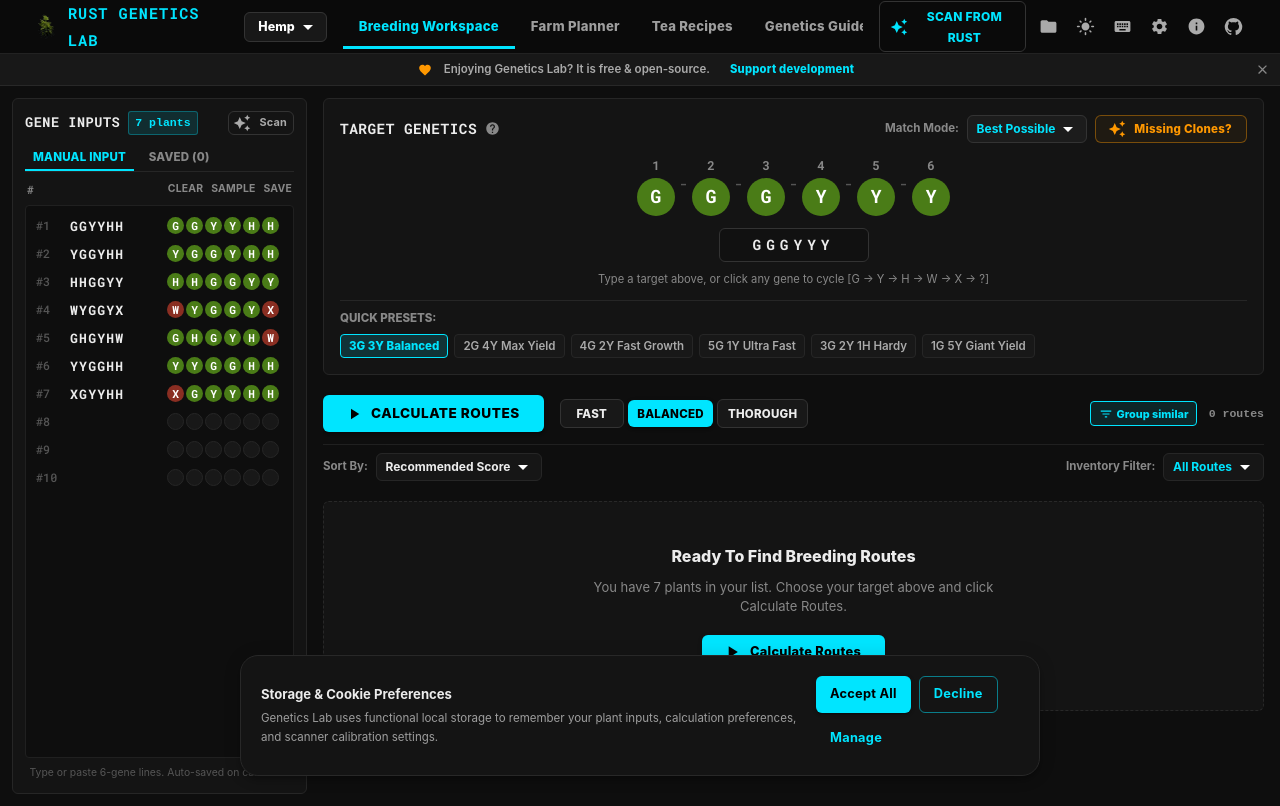
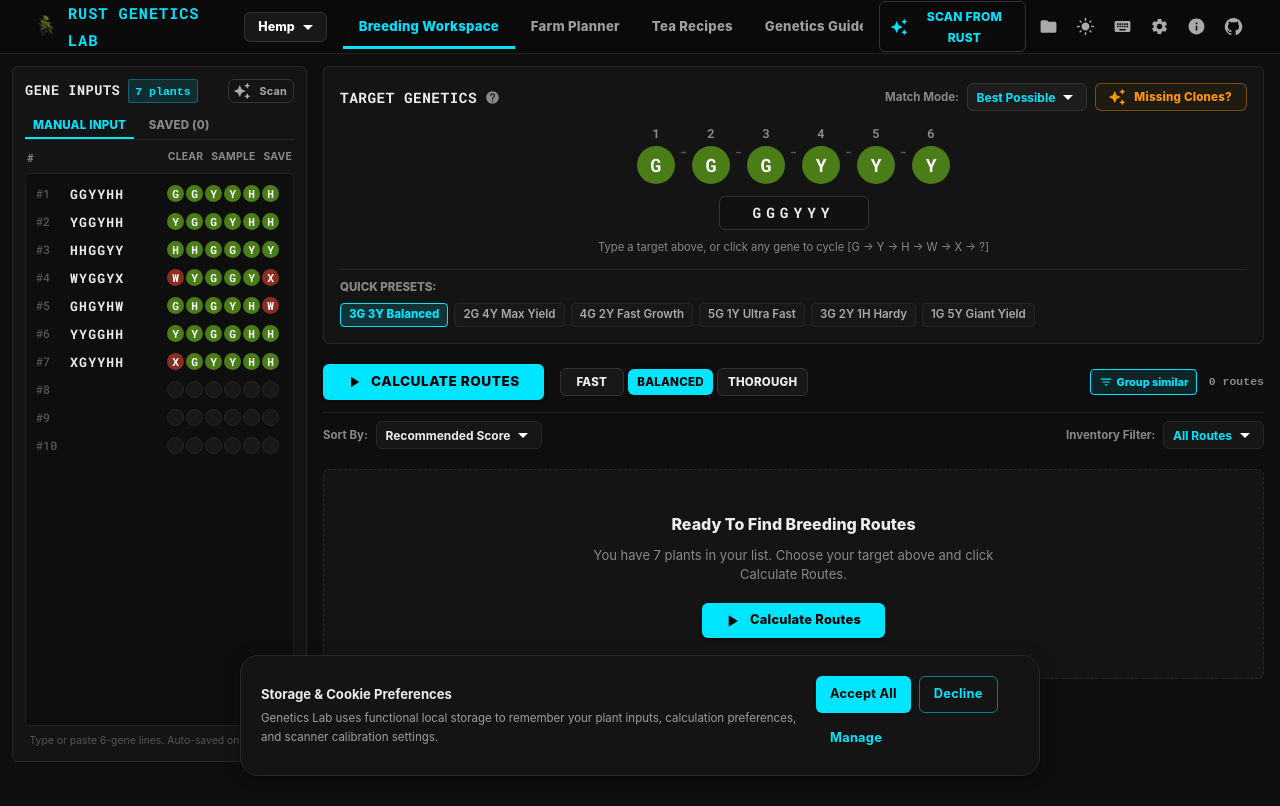
Before and after one commit to JawadYzbk/rust-genetics-lab, a React (Vite) app: page / in a window 1280 px wide. Built offline with nearby package versions, Linux system fonts and the light colour scheme.

Commit message:
chore(genetics-lab): disable promo banner for now
Remove the PromoBanner mount from App; keep the component for easy re-enable later.

```diff
--- a/src/App.tsx
+++ b/src/App.tsx
@@ -4,7 +4,6 @@ import { ThemeProvider, CssBaseline, Box } from '@mui/material';
 import { getMuiTheme } from './theme/muiTheme.ts';
 import { useApp } from './context/AppContext.tsx';
 import { AppHeader } from './components/layout/AppHeader.tsx';
-import { PromoBanner } from './components/layout/PromoBanner.tsx';
 import { WorkspaceLayout } from './components/workspace/WorkspaceLayout.tsx';
 import { FarmOutputPlanner } from './components/planner/FarmOutputPlanner.tsx';
 import { GuidePage } from './components/guide/GuidePage.tsx';
@@ -48,9 +47,6 @@ export const App: React.FC = () => {
         {/* Global Navigation Header */}
         <AppHeader />
 
-        {/* Dismissible promo slot (free web build only; hidden for Premium) */}
-        <PromoBanner />
-
         {/* Main Content Body */}
         <Box component="main" sx={{ flex: 1, overflow: 'hidden' }}>
           {(activeTab === 'workspace' || (activeTab as any) === 'calculator') && <WorkspaceLayout />}
```
